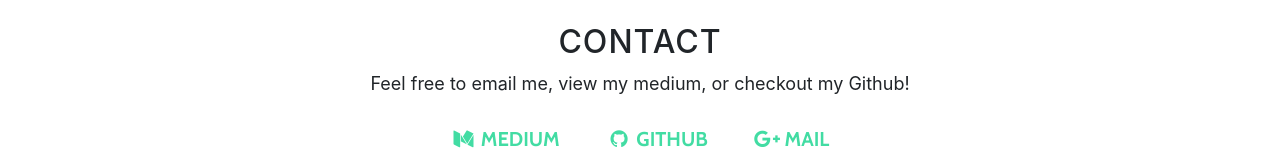
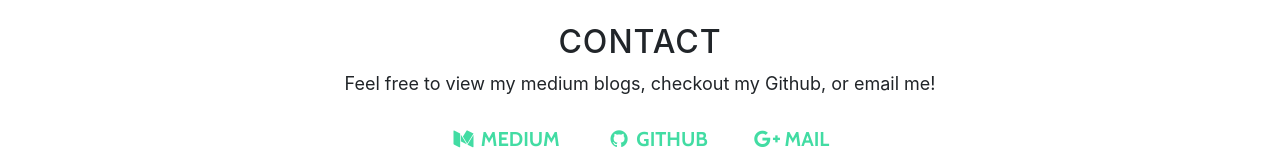
Before and after one commit to paulsoniat/paulsoniat.github.io, a website with bundled scripts: page index.html in a window 1280 px wide. Shown: the part 2183-2343 px from the top of the page. Built offline with nearby package versions, Linux system fonts and the light colour scheme.

Commit message:
[homepage] re order contact

```diff
--- a/index.html
+++ b/index.html
@@ -100,7 +100,7 @@
             <div class="row">
                 <div class="col-lg-8 mx-auto">
                     <h2>Contact</h2>
-                    <p>Feel free to email me, view my medium, or checkout my Github!
+                    <p>Feel free to view my medium blogs, checkout my Github, or email me!
                     <ul class="list-inline banner-social-buttons">
                         <li class="list-inline-item">
                             <a href="https://medium.com/@paulmsoniat" class="btn btn-default btn-lg">
```
